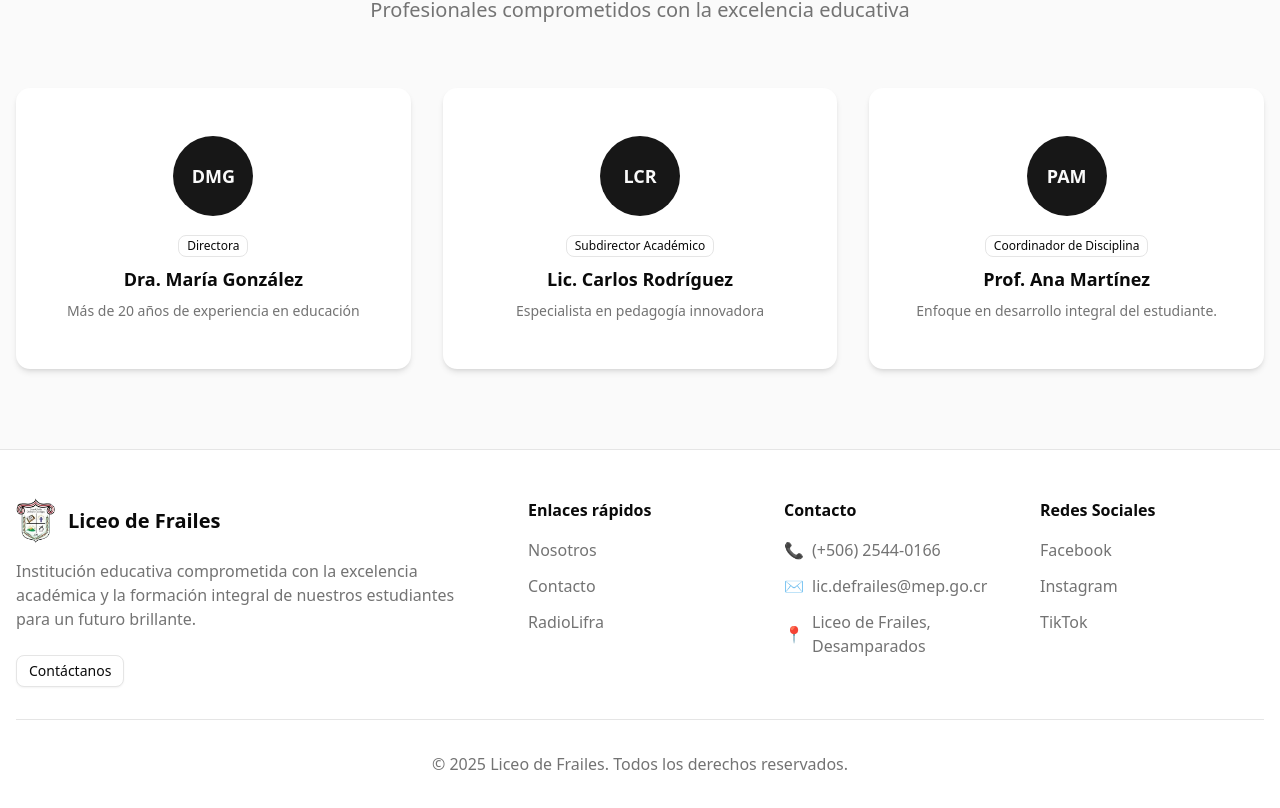
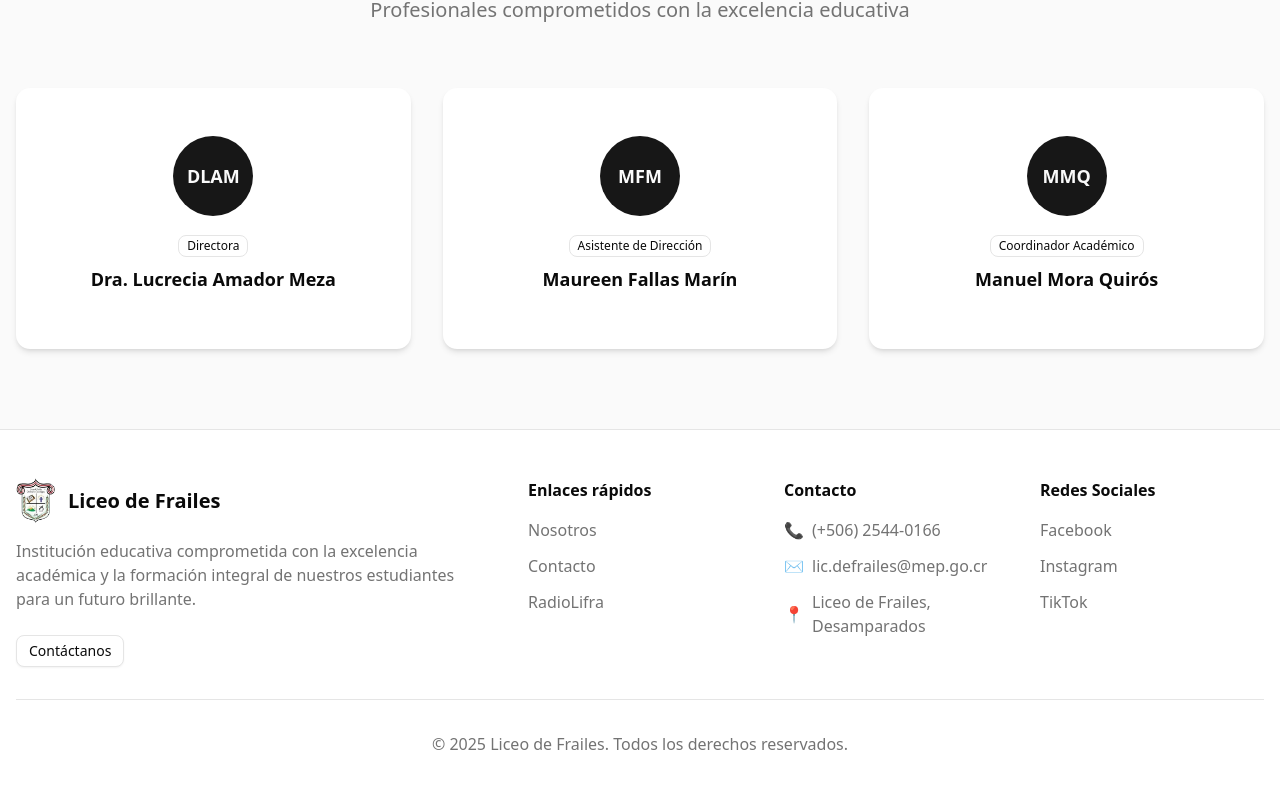
Before and after one commit to LiceoDeFrailes/frailes_radio_lifra, a Next.js app: page /sobreNosotros in a window 1280 px wide. Shown: the part 1527-2335 px from the top of the page. Built offline with nearby package versions, Linux system fonts and the light colour scheme; no server answers.

Commit message:
refactor: update team member details and remove descriptions in SobreNosotros page

```diff
--- a/src/app/page.tsx
+++ b/src/app/page.tsx
@@ -148,7 +148,6 @@ export default function Home() {
 
 
 
-      {/* STATS */}
       <motion.div
         initial="hidden"
         whileInView="show"
@@ -160,8 +159,6 @@ export default function Home() {
       </motion.div>
 
 
-
-      {/* CTA FINAL */}
       <section className="py-20 bg-Dark-Green-Lifra text-primary-foreground">
         <motion.div
           className="container mx-auto px-4 text-center"
--- a/src/app/sobreNosotros/page.tsx
+++ b/src/app/sobreNosotros/page.tsx
@@ -35,18 +35,15 @@ export default function SobreNosotros() {
   const team = [
     {
       role: "Directora",
-      name: "Dra. María González",
-      description: "Más de 20 años de experiencia en educación",
+      name: "Dra. Lucrecia Amador Meza",
     },
     {
-      role: "Subdirector Académico",
-      name: "Lic. Carlos Rodríguez",
-      description: "Especialista en pedagogía innovadora",
+      role: "Asistente de Dirección",
+      name: "Maureen Fallas Marín",
     },
     {
-      role: "Coordinador de Disciplina",
-      name: "Prof. Ana Martínez",
-      description: "Enfoque en desarrollo integral del estudiante.",
+      role: "Coordinador Académico",
+      name: "Manuel Mora Quirós",
     },
   ];
 
@@ -159,10 +156,6 @@ export default function SobreNosotros() {
                   </Badge>
 
                   <h3 className="text-lg font-semibold mb-2">{member.name}</h3>
-
-                  <p className="text-sm text-muted-foreground">
-                    {member.description}
-                  </p>
                 </CardContent>
               </MotionCard>
             ))}
```
